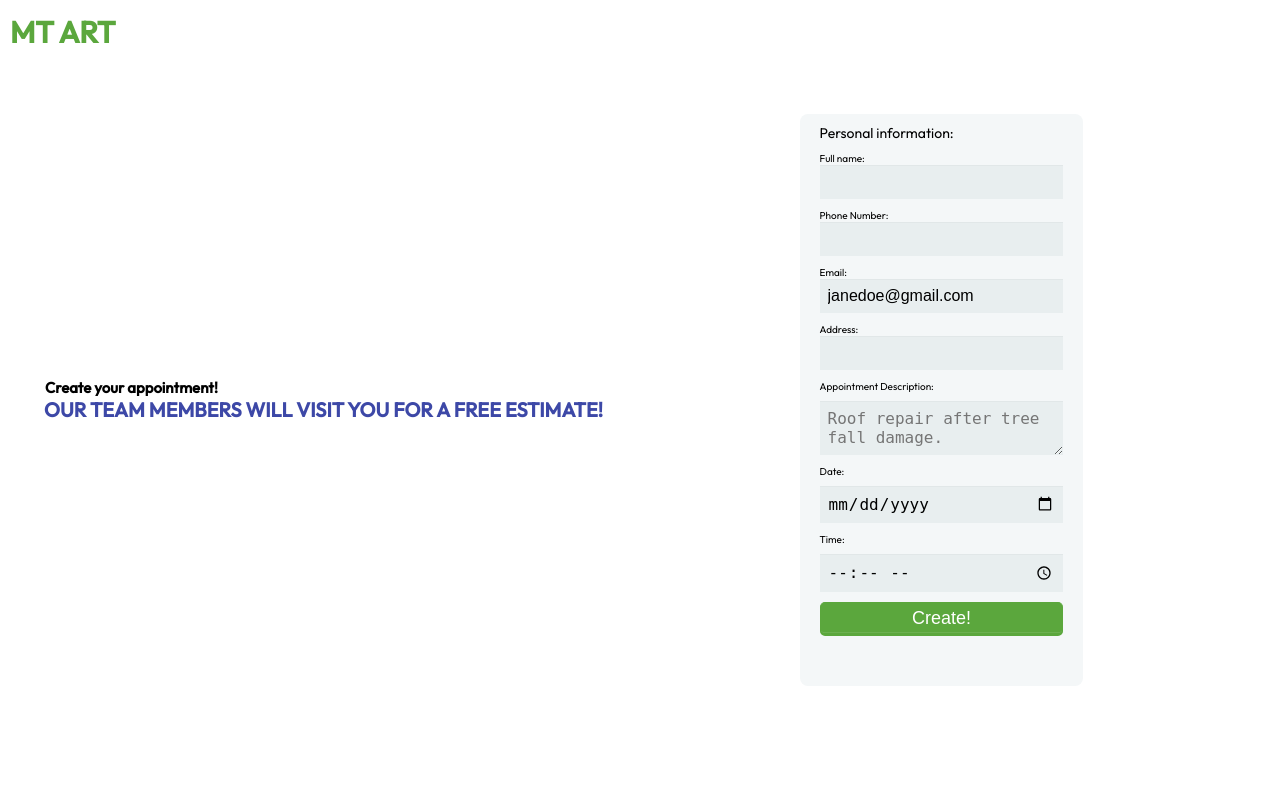
After one commit to BV58/MT-Art-Shed-Repair-Website, a PHP site: page /appointment.php in a window 1280 px wide. The commit adds this page. Run offline with PHP 8.4, Linux system fonts and the light colour scheme; a user stored in the database is signed in.

Commit message:
Added time and date constraints to appointments.

```diff
--- /dev/null
+++ b/appointment.php
@@ -0,0 +1,113 @@
+<?php
+session_start();
+?>
+
+<html lang="en">
+
+<head>
+  <title>Create Appointment.</title>
+  <link rel="stylesheet" type="text/css" href="appointment.css" />
+  <link rel="icon" type="image/x-icon" href="\images\favicon.ico">
+</head>
+
+<body>
+
+  <!-- NAVI HEADER -->
+  <section id="header">
+    <div class="header container">
+      <div class="nav-bar">
+        <div class="brand">
+          <a href="#hero">
+            <h1><span>MT ART</span> SHED REPAIR</h1>
+          </a>
+        </div>
+        <div class="nav-list">
+          <div class="sidebar">
+            <div class="bar"></div>
+          </div>
+          <ul>
+            <li><a href="index.html" data-after="Home">Home</a></li>
+            <li><a href="index.html#services" data-after="Service">Services</a></li>
+            <li><a href="index.html#about" data-after="About">About</a></li>
+            <li><a href="index.html#contact" data-after="Contact">Contact</a></li>
+            <li><a href="#login" data-after="LOG IN">Log In</a></li>
+            <li><a href="#FAQ" data-after="FAQ">FAQ</a></li>
+          </ul>
+        </div>
+      </div>
+    </div>
+  </section>
+  <!-- END OF NAVI HEADER -->
+
+
+
+
+
+  <!-- APPOINTMENT FORM SECTION -->
+
+  <section id="form">
+    <div class="form container">
+      <div>
+        <h1>&nbsp;&nbsp;&nbsp;&nbsp;&nbsp;&nbsp;&nbsp;&nbsp;&nbsp;&nbsp;&nbsp;&nbsp;&nbsp;&nbsp;&nbsp;Create your
+          appointment!</h1>
+        <h2>&nbsp;&nbsp;&nbsp;&nbsp;&nbsp;&nbsp;&nbsp;&nbsp;&nbsp;&nbsp;&nbsp;Our team members will visit you for a free
+          estimate!</h2>
+      </div>
+      <form action="create.php" method="POST">
+
+        <fieldset>
+
+          <legend>Personal information:</legend>
+
+          Full name:<br>
+
+          <input type="text" name="name" id="name" required>
+
+          <br>
+
+          Phone Number:<br>
+
+          <input type="text" name="phoneNum" id="phonenumber" required>
+
+          <br>
+
+          Email:<br>
+          <!-- Add value here for email, do not let the user change-->
+          <input type="email" name="email" id="email" value="<?php echo $_SESSION['email']; ?>" readonly required>
+
+          <br>
+
+          Address:<br>
+
+          <input type="text" name="address" id="address" required>
+
+          <label for="appointmentDescription">Appointment Description:</label>
+          <textarea id="appointment_description" name="appointment_description"
+            placeholder="Roof repair after tree fall damage." required></textarea>
+
+          <label for="date">Date:</label>
+          <input type="date" name="date" id="date"
+            min="<?php echo date('Y-m-d', strtotime(date('Y-m-d') . ' +1 day')); ?>" required>
+          <br>
+          <label for="time">Time:</label>
+          <input type="time" name="time" id="time" min="09:00" max="20:00" required>
+
+          <button type="submit" id="submit">
+            <p>Create!</p>
+          </button>
+
+        </fieldset>
+
+      </form>
+
+  </section>
+  </div>
+</body>
+
+</html>
+
+<script src="./app.js"></script>
+
+</body>
+
+</html>
--- a/viewAppointments.php
+++ b/viewAppointments.php
@@ -34,7 +34,7 @@
                 <div class="col-md-12">
                     <div class="mt-5 mb-3 clearfix">
                         <h2 class="pull-left">Appointment Details</h2>
-                        <a href="appointment.html" class="btn btn-success pull-right"><i class="fa fa-plus"></i> Add
+                        <a href="appointment.php" class="btn btn-success pull-right"><i class="fa fa-plus"></i> Add
                             New
                             Appointment</a>
                     </div>
```
Also changed, not shown: appointment.html (deleted, +0 -102 lines), updateAppointment.php (+4 -3 lines).
